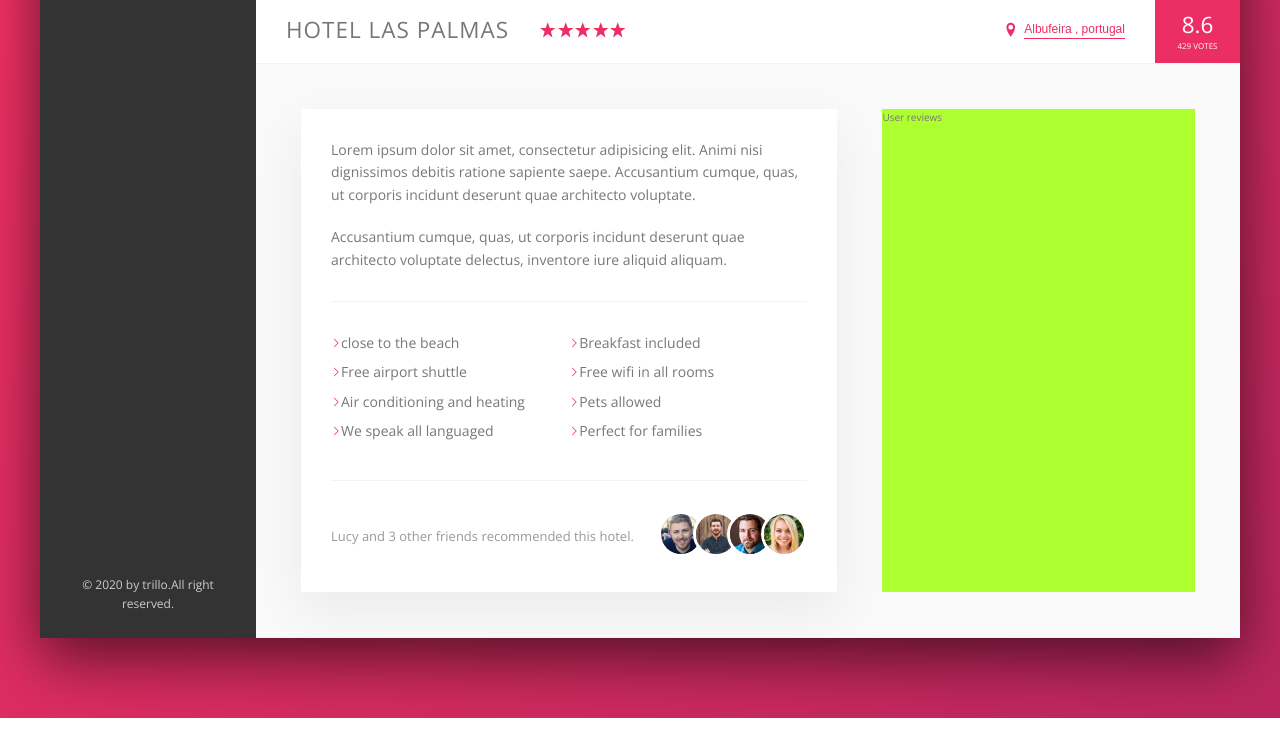
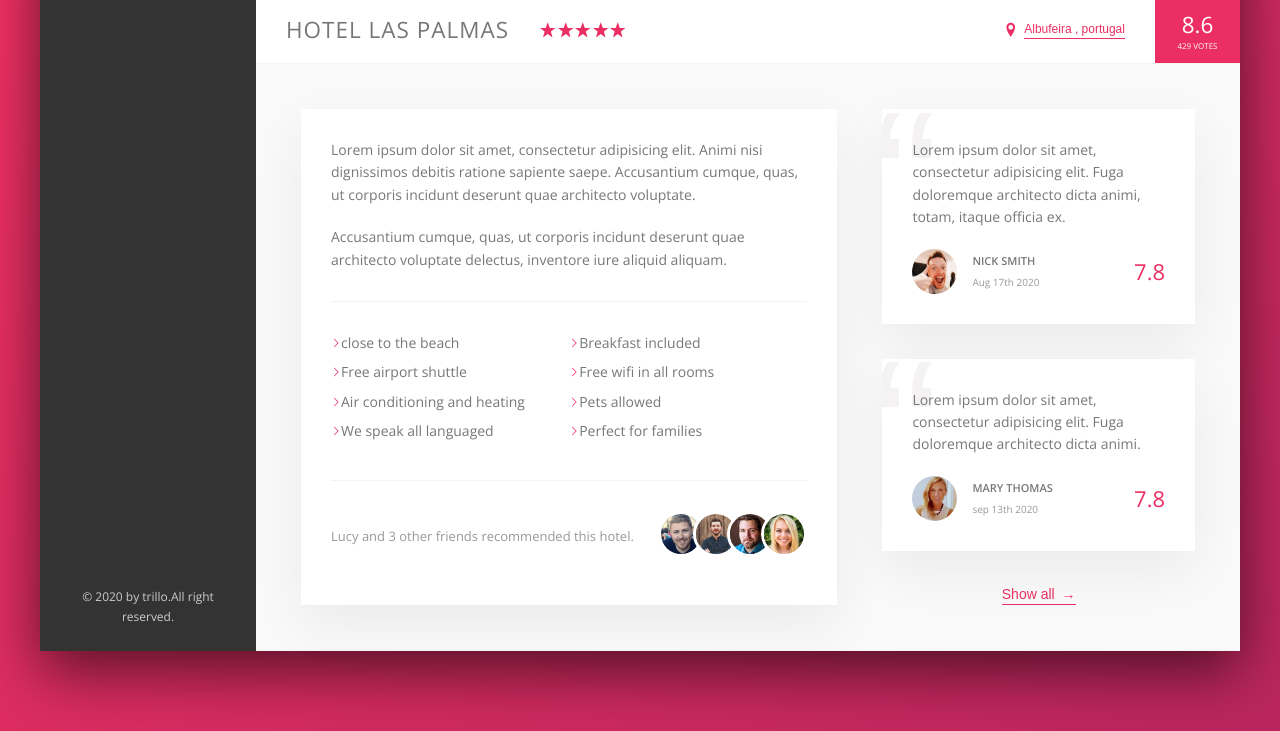
Before and after one commit to tactwolfe/Advance-css-trillo-project, a website: page index.html in a window 1280 px wide. Shown: the part 538-1269 px from the top of the page. Drawn offline with nearby package versions, Linux system fonts and the light colour scheme.

Commit message:
completed our user review section

```diff
--- a/index.html
+++ b/index.html
@@ -219,7 +219,37 @@
                         <!--------------------------------------------------------------------------------------------- user reviews ------------------------------------------------------------------------------------------------>
 
                         <div class="user-review">
-                            User reviews
+
+                            <figure class="review">
+                                <blockquote class="review__text">
+                                    Lorem ipsum dolor sit amet, consectetur adipisicing elit. Fuga doloremque architecto dicta animi, totam, itaque officia ex.
+                                </blockquote>
+                                <figcaption class="review__user">
+                                    <img src="img/user-1.jpg" alt="User 1" class="review__photo">
+                                    <div class="review__user-box">
+                                        <p class="review__user-name">Nick Smith</p>
+                                        <p class="review__user-date">Aug 17th 2020</p>
+                                    </div>
+                                    <div class="review__rating">7.8</div>
+                                </figcaption>
+                            </figure>
+
+                            <figure class="review">
+                                <blockquote class="review__text">
+                                    Lorem ipsum dolor sit amet, consectetur adipisicing elit. Fuga doloremque architecto dicta animi.
+                                </blockquote>
+                                <figcaption class="review__user">
+                                    <img src="img/user-2.jpg" alt="User 2" class="review__photo">
+                                    <div class="review__user-box">
+                                        <p class="review__user-name">Mary Thomas</p>
+                                        <p class="review__user-date">sep 13th 2020</p>
+                                    </div>
+                                    <div class="review__rating">7.8</div>
+                                </figcaption>
+                            </figure>
+
+                            <button class="btn-inline">Show all <span>&rarr;</span></button>
+
                         </div>
 
                         <!--------------------------------------------------------------------------------------------- user reviews ------------------------------------------------------------------------------------------------>
--- a/sass/component/_component.scss
+++ b/sass/component/_component.scss
@@ -271,9 +271,19 @@
     cursor: pointer;
     transition: all .2s;
 
+    & span {
+        margin-left: 3px;
+        transition: margin-left .2s;
+    }
+
     &:hover{
-        color:var(--color-grey-dark-1)
+        color:var(--color-grey-dark-1);
+
+        span {
+            margin-left: 8px;
+        }
     }
+
     &:focus{
         outline: none;
         backface-visibility: hidden;
@@ -286,11 +296,13 @@
             transform: scale(1);
             box-shadow: none;
         }
+
         50%{
             transform: scale(1.05);
             box-shadow: 0 1rem 4rem rgba(0,0,0,.25);
             -webkit-transform: translate3d(0, 0, 0);
         }
+
         100%{
             transform: scale(1);
             box-shadow: none;
@@ -358,3 +370,62 @@
 }
 
 //-----------------------------------Hotel details section=---------------------------------------//
+
+//----------------------------------- user review section=----------------------------------------//
+.review{
+    background-color: white;
+    box-shadow: var(--shadow-light);
+    padding: 3rem;
+    margin-bottom: 3.5rem;
+    position: relative;
+    overflow: hidden;
+
+
+    &__text{
+        margin-bottom: 2rem;
+        position: relative;
+        z-index: 1;
+    }
+    &__user{
+        display: flex;
+        align-items: center;
+
+        &-box{
+            margin-right: auto;
+        }
+        &-name{
+            font-size: 1.1rem;
+            font-weight: bold;
+            text-transform: uppercase;
+            margin-bottom: .4rem;
+        }
+        &-date{
+            font-size: 1rem;
+            color: var(--color-grey-dark-3);
+        }
+    }
+    &__photo{
+        height: 4.5rem;
+        width: 4.5rem;
+        border-radius: 50%;
+        margin-right: 1.5rem;
+    }
+    &__rating{
+        color: var(--color-primary);
+        font-size: 2.2rem;
+        font-weight: 300;
+    }
+
+    &::before{
+        content: "\201C";
+        position: absolute;
+        top: -2.75rem;
+        left: -1rem;
+        line-height: 1;
+        font-size: 20rem;
+        color: var(--color-grey-light-2);
+        font-family: sans-serif;
+    }
+
+}
+//----------------------------------- user review section=----------------------------------------//
--- a/sass/layout/_layout.scss
+++ b/sass/layout/_layout.scss
@@ -39,9 +39,9 @@
     background-color: var(--color-grey-light-1);
     border-bottom: var(--line);
     padding: 4.5rem;
+    font-size: 1.4rem;
 }
 .description{
-    font-size: 1.4rem;
     background-color: #fff;
     box-shadow: var(--shadow-light);
     padding: 3rem;
@@ -50,6 +50,9 @@
 
 }
 .user-review{
-    background-color: greenyellow;
-    flex:1
+    flex:1;
+    display: flex;
+    flex-direction: column;
+    align-items: center;
+
 }
```
Also changed, not shown: sass/main.css, 1 other file.
